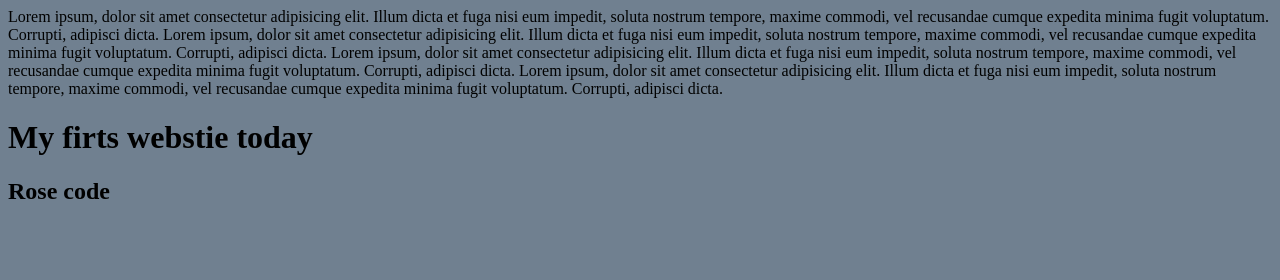
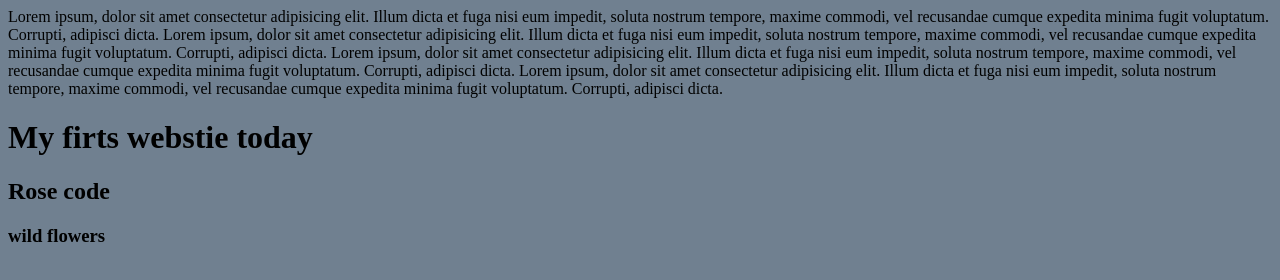
Before and after one commit to Muthoni5/my-vscode-workspace, a plain HTML site: page index.htm in a window 1280 px wide. Drawn offline with Linux system fonts and the light colour scheme.

Commit message:
updated home page design

```diff
--- a/index.htm
+++ b/index.htm
@@ -13,5 +13,6 @@
 
 <h1>My firts webstie today</h1>
 <h2>Rose code</h2>
+<h3>wild flowers</h3>
 </body>
 </html>
```
